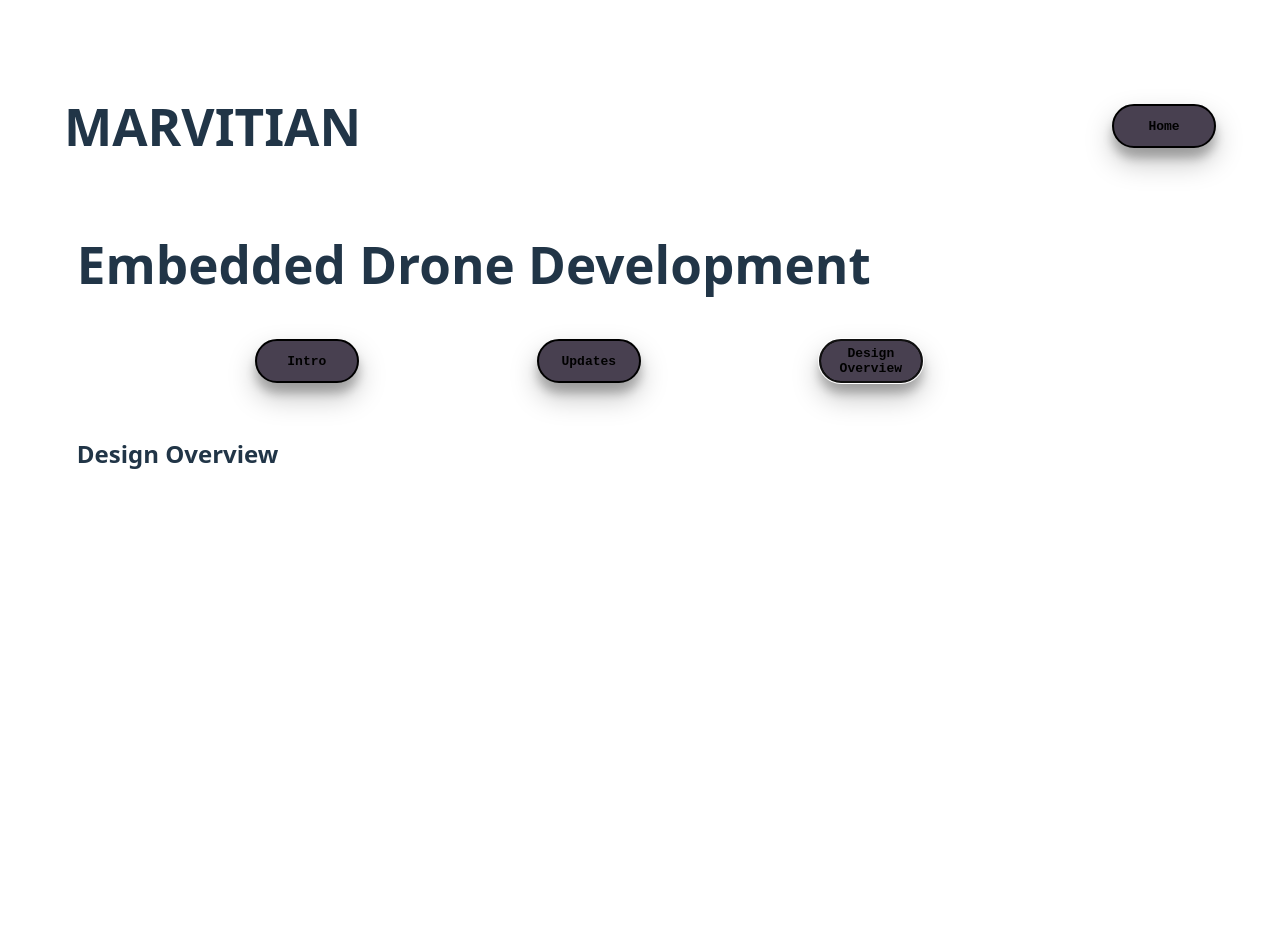
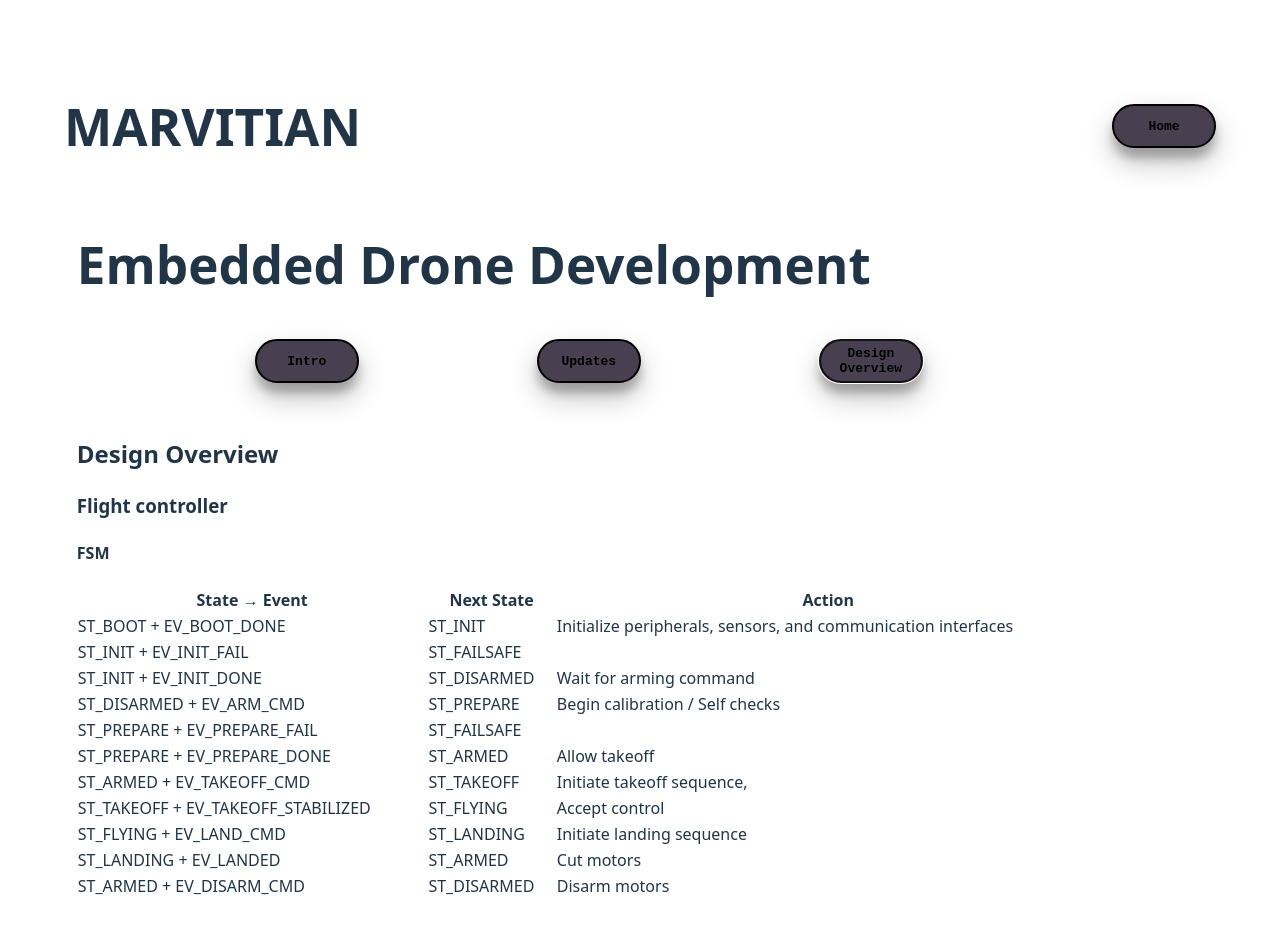
Before and after one commit to marvitian/marvitian_dot_com, a React (Vite) app: page /drone in a window 1280 px wide. Both pictures are taken after a click on the button "Design Overview". Shown: the top 934 px of the page. Before the commit the page ends 800 px from the top, so only its background shows below. Built offline with nearby package versions, Linux system fonts and the light colour scheme.

Commit message:
Oct 27 update

```diff
--- a/src/pages/DRONE.jsx
+++ b/src/pages/DRONE.jsx
@@ -183,6 +183,69 @@ function Design_Overview()
     return(
         <div>
             <h2> Design Overview</h2>
+            <h3> Flight controller </h3>
+            <h4> FSM </h4>
+            <table>
+                <tr>
+                    <th> State → Event </th>
+                    <th> Next State </th>
+                    <th> Action </th>
+                </tr>
+                <tr>
+                    <td>ST_BOOT + EV_BOOT_DONE </td>
+                    <td> ST_INIT </td>
+                    <td> Initialize peripherals, sensors, and communication interfaces </td>
+                </tr>
+                <tr>
+                    <td> ST_INIT + EV_INIT_FAIL </td>
+                    <td> ST_FAILSAFE </td>
+                </tr>
+                <tr>
+                    <td> ST_INIT + EV_INIT_DONE </td>
+                    <td> ST_DISARMED </td>
+                    <td> Wait for arming command </td>
+                </tr>
+                <tr>
+                    <td> ST_DISARMED + EV_ARM_CMD </td>
+                    <td> ST_PREPARE </td>
+                    <td> Begin calibration / Self checks</td>
+                </tr>
+                <tr>
+                    <td> ST_PREPARE + EV_PREPARE_FAIL </td>
+                    <td> ST_FAILSAFE</td>
+                </tr>
+                <tr>
+                    <td> ST_PREPARE + EV_PREPARE_DONE </td>
+                    <td> ST_ARMED </td>
+                    <td> Allow takeoff </td>
+                </tr>
+                <tr>
+                    <td> ST_ARMED + EV_TAKEOFF_CMD </td>
+                    <td> ST_TAKEOFF </td>
+                    <td> Initiate takeoff sequence,  </td>
+                </tr>
+                <tr>
+                    <td> ST_TAKEOFF + EV_TAKEOFF_STABILIZED </td>
+                    <td> ST_FLYING </td>
+                    <td> Accept control </td>
+                </tr>
+                <tr>
+                    <td> ST_FLYING + EV_LAND_CMD </td>
+                    <td> ST_LANDING </td>
+                    <td> Initiate landing sequence </td>
+                </tr>
+                <tr>
+                    <td> ST_LANDING + EV_LANDED </td>
+                    <td> ST_ARMED </td>
+                    <td> Cut motors </td>
+                </tr>
+                <tr>
+                    <td> ST_ARMED + EV_DISARM_CMD </td>
+                    <td> ST_DISARMED </td>
+                    <td> Disarm motors </td>
+                </tr>
+
+            </table>
         </div>
     )
 }
```
